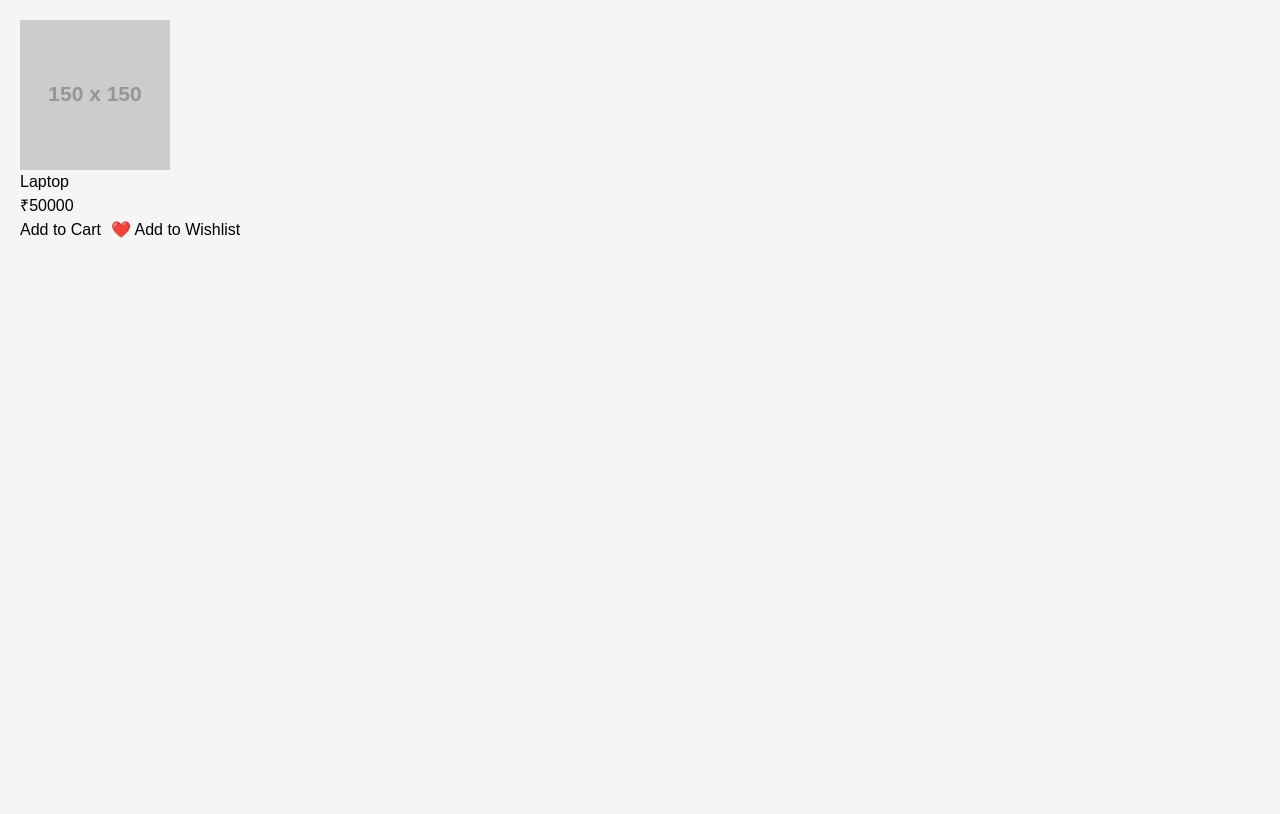
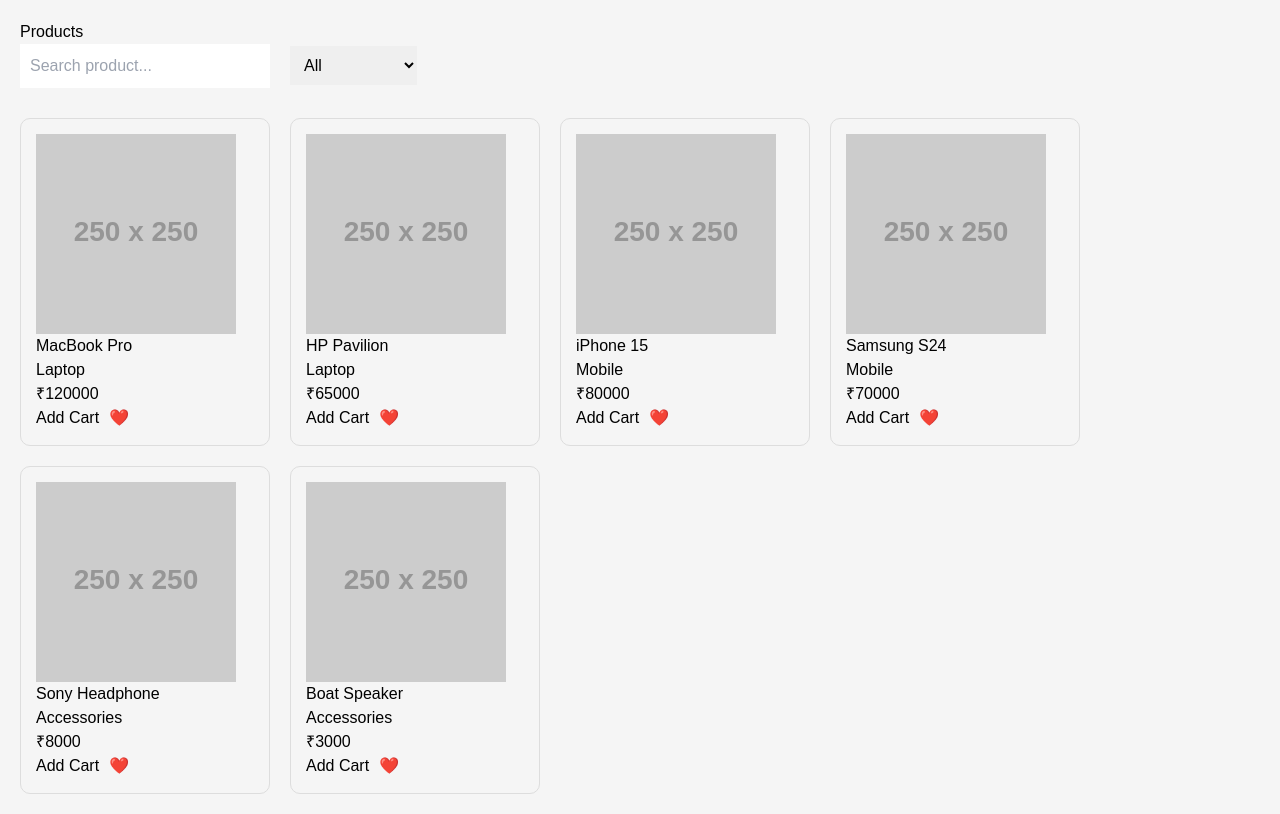
Before and after one commit to pallavinarsinge04/smart_ai_ecommerce, a React (Vite) app in the folder client/: page /product in a window 1280 px wide. Built offline with nearby package versions, Linux system fonts and the light colour scheme.

Commit message:
feat(products): add search and category filter functionality

```diff
--- a/client/src/components/ProductCard.jsx
+++ b/client/src/components/ProductCard.jsx
@@ -1,19 +1,41 @@
 import React from "react";
 import { useCart } from "../context/CartContext";
+import { useWishlist } from "../context/WishlistContext";
 
 function ProductCard({ product }) {
   const { addToCart } = useCart();
+  const { addToWishlist } = useWishlist();
 
   return (
-    <div>
-      <img src={product.image} alt={product.name} width="200" />
+    <div
+      style={{
+        border: "1px solid #ddd",
+        padding: "15px",
+        width: "250px",
+        borderRadius: "10px",
+      }}
+    >
+      <img
+        src={product.image}
+        width="200"
+        alt={product.name}
+      />
 
       <h2>{product.name}</h2>
+
+      <h4>{product.category}</h4>
 
       <h3>₹{product.price}</h3>
 
       <button onClick={() => addToCart(product)}>
-        Add to Cart
+        Add Cart
+      </button>
+
+      <button
+        onClick={() => addToWishlist(product)}
+        style={{ marginLeft: "10px" }}
+      >
+        ❤️
       </button>
     </div>
   );
--- /dev/null
+++ b/client/src/data/products.js
@@ -0,0 +1,46 @@
+const products = [
+  {
+    _id: "1",
+    name: "MacBook Pro",
+    price: 120000,
+    category: "Laptop",
+    image: "https://via.placeholder.com/250",
+  },
+  {
+    _id: "2",
+    name: "HP Pavilion",
+    price: 65000,
+    category: "Laptop",
+    image: "https://via.placeholder.com/250",
+  },
+  {
+    _id: "3",
+    name: "iPhone 15",
+    price: 80000,
+    category: "Mobile",
+    image: "https://via.placeholder.com/250",
+  },
+  {
+    _id: "4",
+    name: "Samsung S24",
+    price: 70000,
+    category: "Mobile",
+    image: "https://via.placeholder.com/250",
+  },
+  {
+    _id: "5",
+    name: "Sony Headphone",
+    price: 8000,
+    category: "Accessories",
+    image: "https://via.placeholder.com/250",
+  },
+  {
+    _id: "6",
+    name: "Boat Speaker",
+    price: 3000,
+    category: "Accessories",
+    image: "https://via.placeholder.com/250",
+  },
+];
+
+export default products;
--- a/client/src/pages/Product.jsx
+++ b/client/src/pages/Product.jsx
@@ -1,36 +1,73 @@
-import React from "react";
-import { useCart } from "../context/CartContext";
-import { useWishlist } from "../context/WishlistContext";
+import React, { useState } from "react";
+import products from "../data/products";
+import ProductCard from "../components/ProductCard";
 
 function Product() {
-  const { addToCart } = useCart();
-  const { addToWishlist } = useWishlist();
+  const [search, setSearch] = useState("");
+  const [category, setCategory] = useState("All");
 
-  const product = {
-    _id: "1",
-    name: "Laptop",
-    price: 50000,
-    image: "https://via.placeholder.com/150",
-  };
+  const filteredProducts = products.filter((product) => {
+    const matchSearch = product.name
+      .toLowerCase()
+      .includes(search.toLowerCase());
+
+    const matchCategory =
+      category === "All" ||
+      product.category === category;
+
+    return matchSearch && matchCategory;
+  });
 
   return (
     <div style={{ padding: "20px" }}>
-      <img src={product.image} alt={product.name} />
+      <h1>Products</h1>
 
-      <h2>{product.name}</h2>
+      <input
+        type="text"
+        placeholder="Search product..."
+        value={search}
+        onChange={(e) => setSearch(e.target.value)}
+        style={{
+          padding: "10px",
+          width: "250px",
+        }}
+      />
 
-      <h3>₹{product.price}</h3>
+      <select
+        value={category}
+        onChange={(e) => setCategory(e.target.value)}
+        style={{
+          marginLeft: "20px",
+          padding: "10px",
+        }}
+      >
+        <option value="All">All</option>
+        <option value="Laptop">Laptop</option>
+        <option value="Mobile">Mobile</option>
+        <option value="Accessories">
+          Accessories
+        </option>
+      </select>
 
-      <button onClick={() => addToCart(product)}>
-        Add to Cart
-      </button>
-
-      <button
-        onClick={() => addToWishlist(product)}
-        style={{ marginLeft: "10px" }}
+      <div
+        style={{
+          display: "flex",
+          flexWrap: "wrap",
+          gap: "20px",
+          marginTop: "30px",
+        }}
       >
-        ❤️ Add to Wishlist
-      </button>
+        {filteredProducts.length > 0 ? (
+          filteredProducts.map((product) => (
+            <ProductCard
+              key={product._id}
+              product={product}
+            />
+          ))
+        ) : (
+          <h2>No Products Found</h2>
+        )}
+      </div>
     </div>
   );
 }
```
